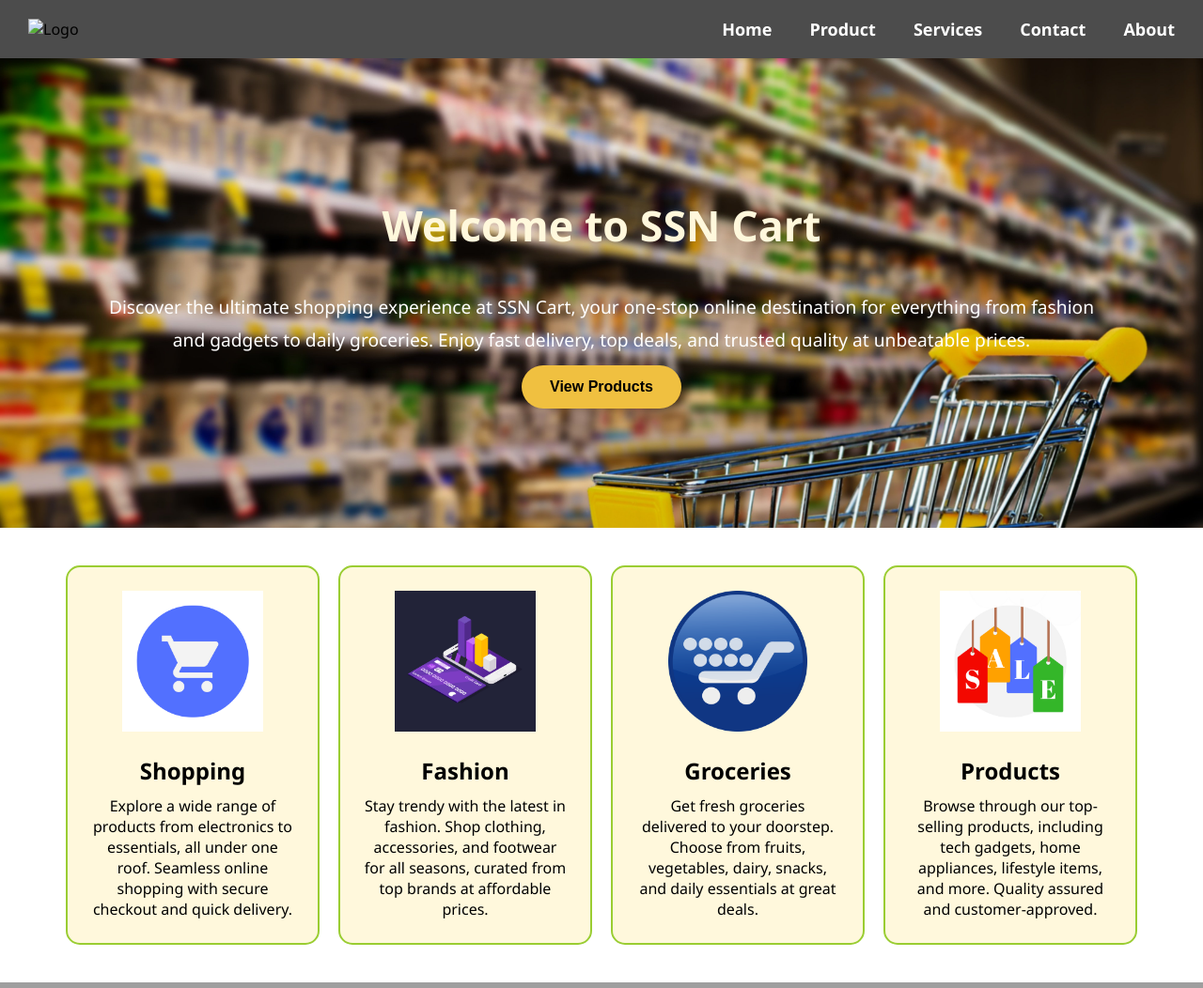
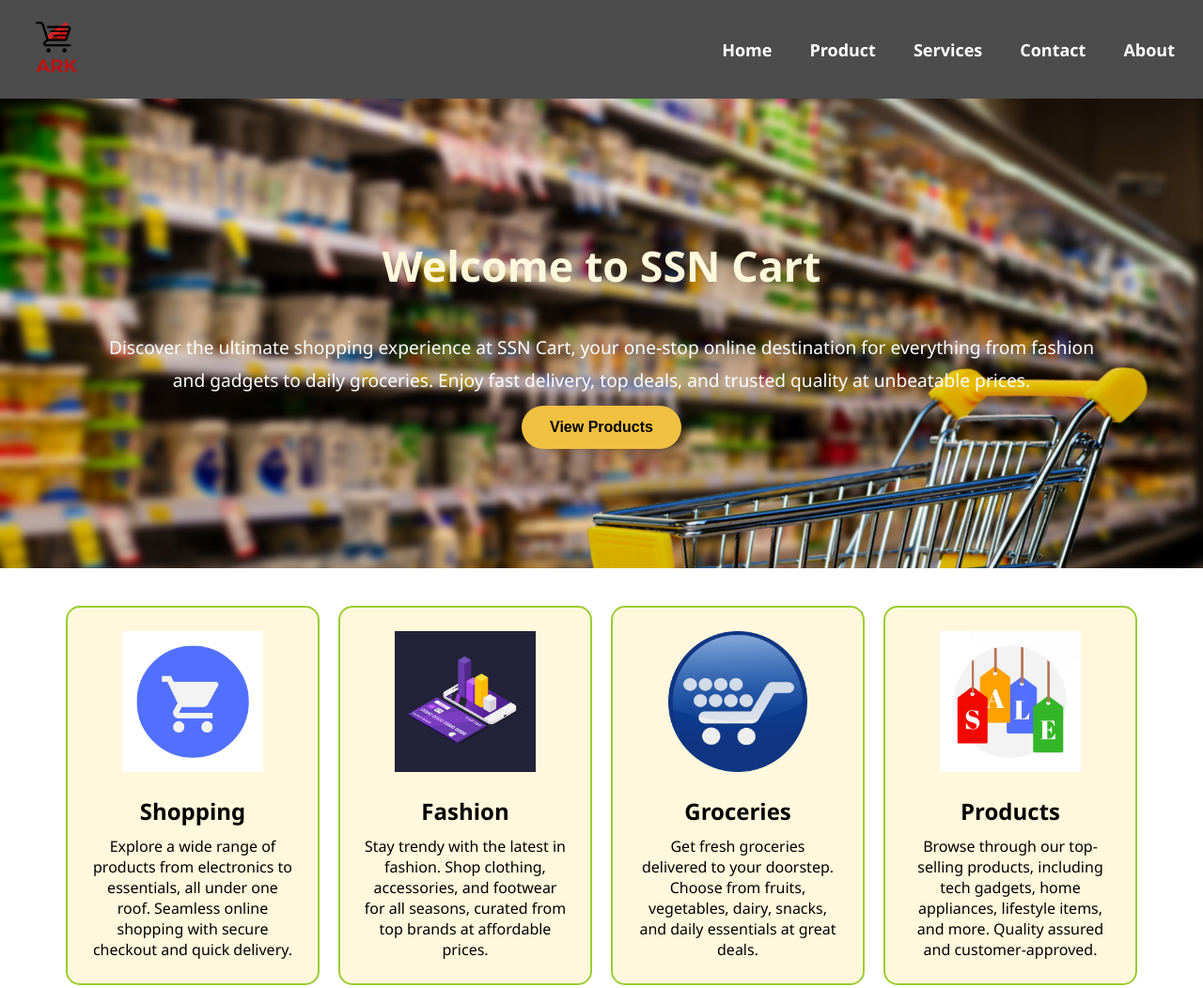
Before and after one commit to Thushar070/E-COMMERCE-LANDING-PAGE, a plain HTML site: page index.html in a window 1280 px wide. Shown: the top 1052 px of the page at 94% size. Drawn offline with Linux system fonts and the light colour scheme; grey boxes are pictures that could not be loaded.

Commit message:
Update index.html

```diff
--- a/index.html
+++ b/index.html
@@ -323,7 +323,7 @@
     <header>
       <nav id="navbar">
         <div id="logo">
-          <img src="./ark1.png" alt="Logo" />
+          <img src="./ark.png" alt="Logo" />
         </div>
         <ul>
           <li class="item"><a href="#home">Home</a></li>
```
